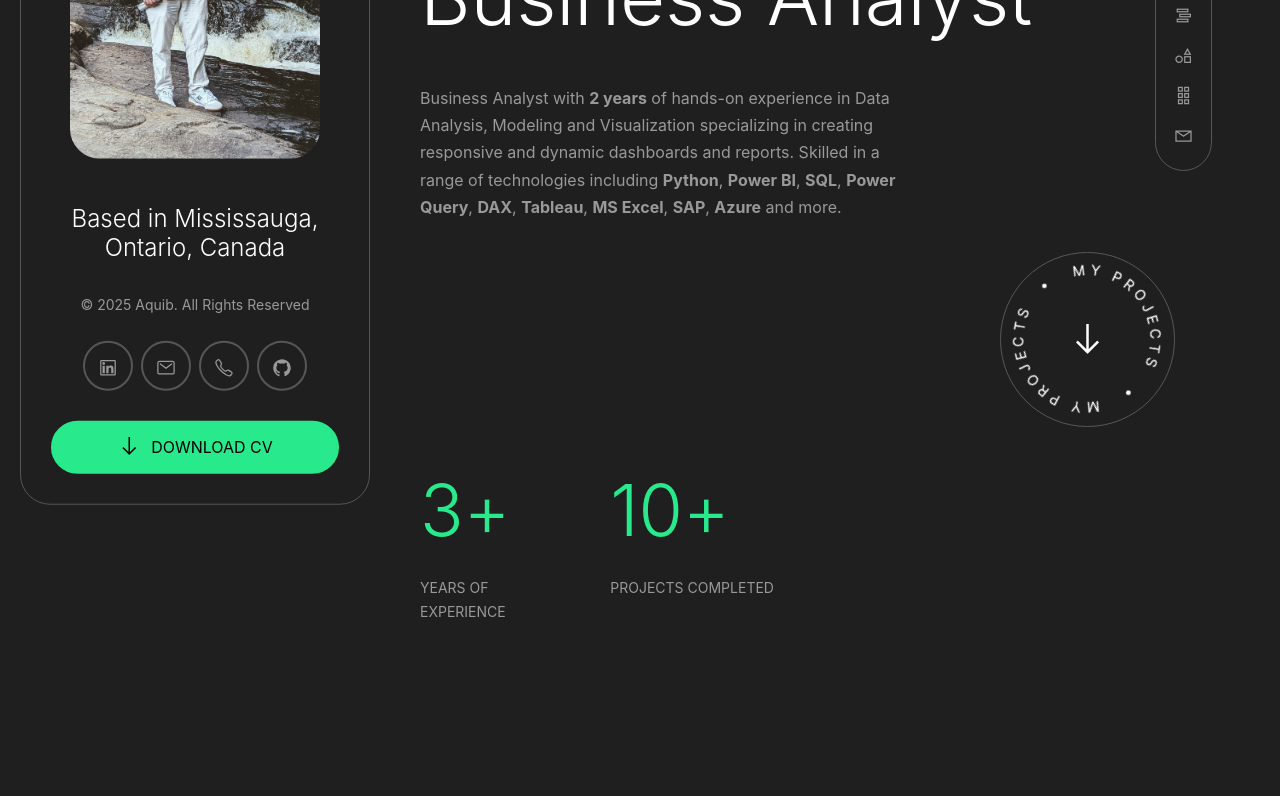
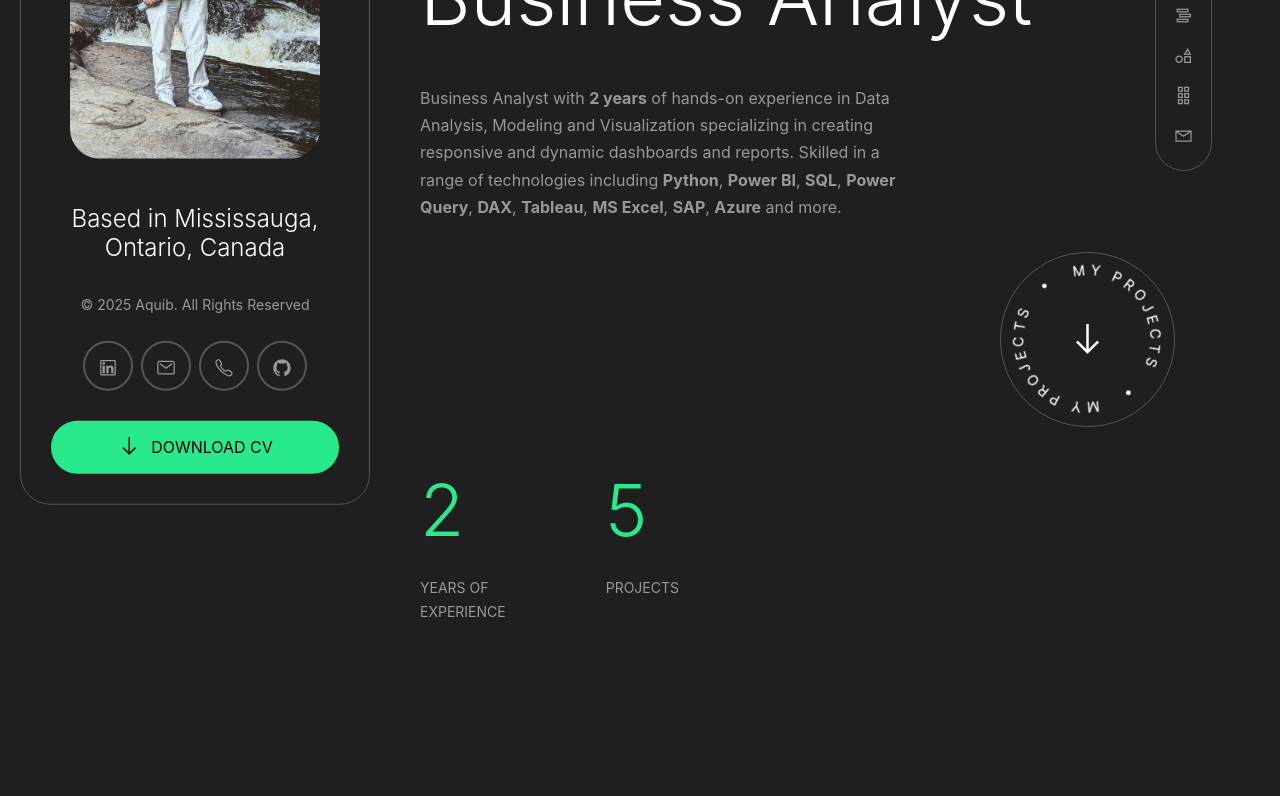
Before and after one commit to MAAQUIB04/Next-portfolio, a Next.js app: page / in a window 1280 px wide. Shown: the part 384-1180 px from the top of the page. Built offline with nearby package versions, Linux system fonts and the light colour scheme.

Commit message:
Updated - Work ex and Projects

```diff
--- a/component/HomeSection.jsx
+++ b/component/HomeSection.jsx
@@ -38,7 +38,7 @@ function HomeSection() {
               className="left scroll-animation"
               data-animation="fade_from_left"
             >
-              <h1>3+</h1>
+              <h1>2</h1>
               <p>
                 Years of <br />
                 Experience
@@ -48,8 +48,8 @@ function HomeSection() {
               className="right scroll-animation"
               data-animation="fade_from_right"
             >
-              <h1>10+</h1>
-              <p>projects completed</p>
+              <h1>5</h1>
+              <p>projects </p>
             </div>
           </div>
         </div>
```
